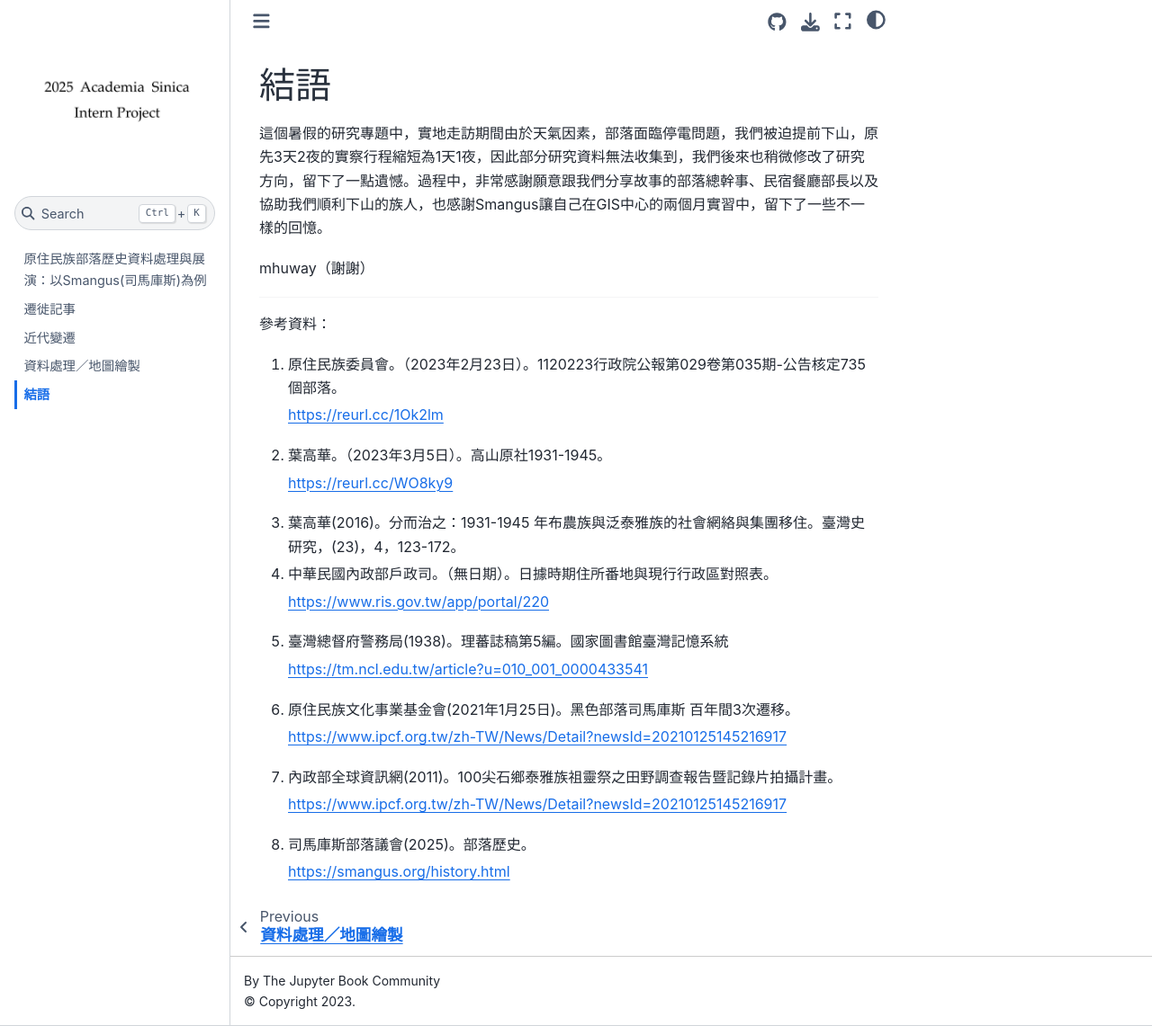
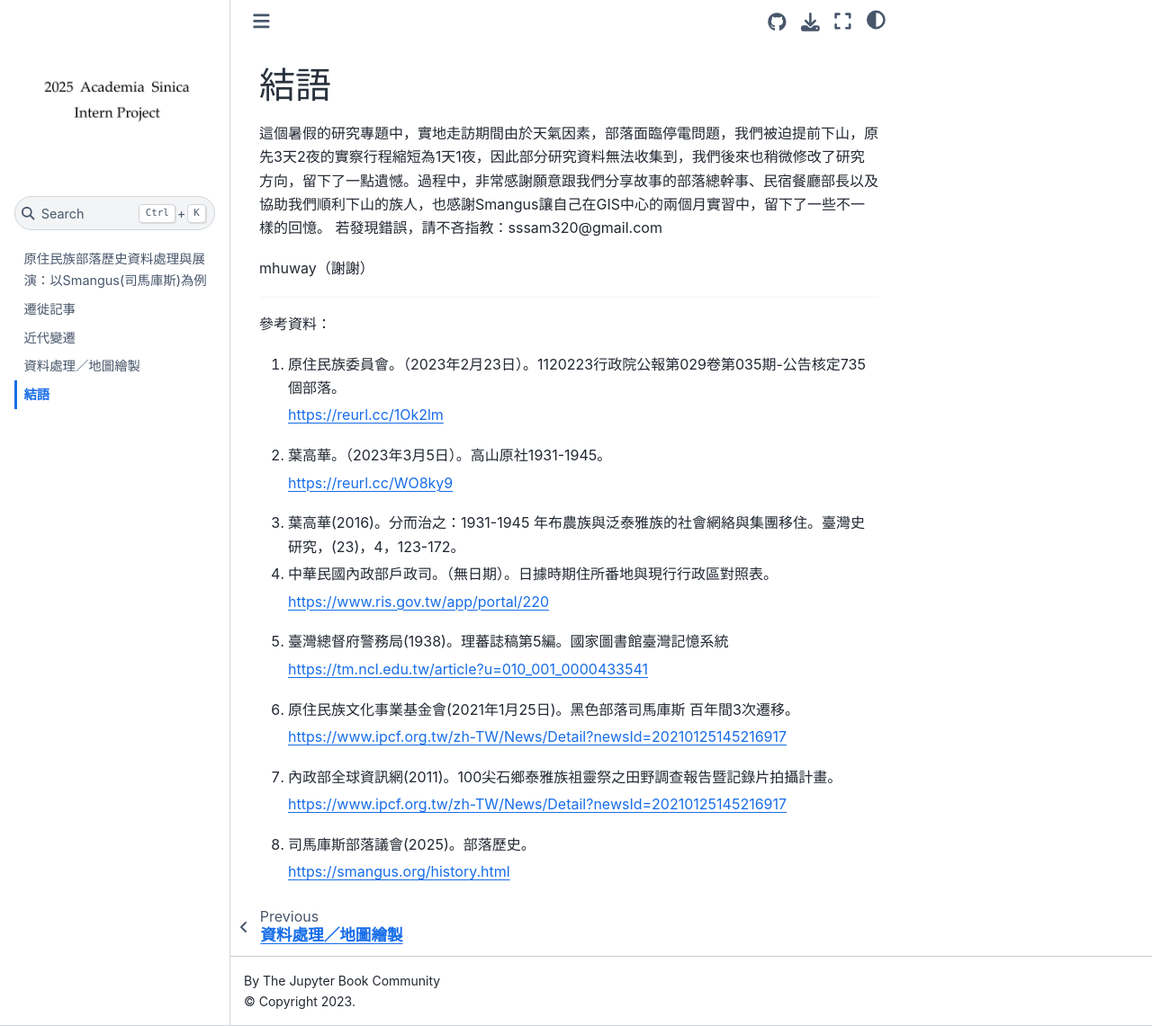
Before and after one commit to lsxx20/mybook2, a Jupyter Book: the page built from end.md, in a window 1280 px wide and 1141 px high. Shown: the whole window at 90% size. Built offline with Jupyter Book 1.0.4 settings and Sphinx 7.4.7 and the Sphinx Book theme 1.1.4, drawn with Linux system fonts in a browser that asks for light colours.

Commit message:
Update content

```diff
--- a/end.md
+++ b/end.md
@@ -3,7 +3,7 @@ title: 結語
 ---
 # 結語
 
-這個暑假的研究專題中，實地走訪期間由於天氣因素，部落面臨停電問題，我們被迫提前下山，原先3天2夜的實察行程縮短為1天1夜，因此部分研究資料無法收集到，我們後來也稍微修改了研究方向，留下了一點遺憾。過程中，非常感謝願意跟我們分享故事的部落總幹事、民宿餐廳部長以及協助我們順利下山的族人，也感謝Smangus讓自己在GIS中心的兩個月實習中，留下了一些不一樣的回憶。
+這個暑假的研究專題中，實地走訪期間由於天氣因素，部落面臨停電問題，我們被迫提前下山，原先3天2夜的實察行程縮短為1天1夜，因此部分研究資料無法收集到，我們後來也稍微修改了研究方向，留下了一點遺憾。過程中，非常感謝願意跟我們分享故事的部落總幹事、民宿餐廳部長以及協助我們順利下山的族人，也感謝Smangus讓自己在GIS中心的兩個月實習中，留下了一些不一樣的回憶。 若發現錯誤，請不吝指教：sssam320@gmail.com
 
 mhuway（謝謝）
 
```
Also changed, not shown: immigration.md (+1 -1 lines).
